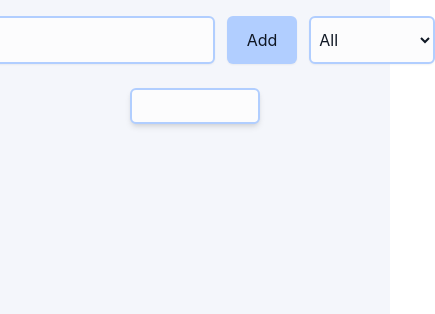
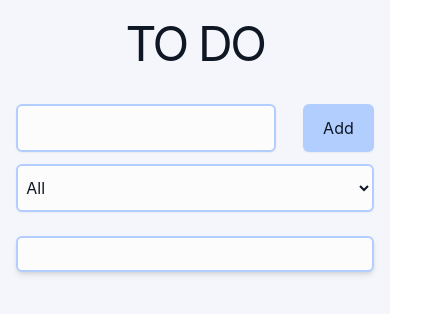
Before and after one commit to tymowskyy/react-to-do, a React (Create React App) app: page / in a window 390 px wide. Shown: the top 314 px of the page, 435 px wide, since content can reach past the window. Built offline with nearby package versions, Linux system fonts and the light colour scheme.

Commit message:
feat: Responsive web design

```diff
--- a/src/App.js
+++ b/src/App.js
@@ -1,4 +1,5 @@
 import { useState, useEffect } from "react";
+import Header from "./components/Header";
 import TaskList from "./components/TaskList";
 import Form from "./components/Form";
 
@@ -54,8 +55,9 @@ function App() {
 
   return (
     <div className="flex flex-col items-center min-h-screen bg-background text-text">
-    <Form addTask={addTask} filter={filter} setFilter={setFilter}></Form>
-    <TaskList tasks={filteredTasks} toggleCompleteTask={toggleCompleteTask} deleteTask={deleteTask} />
+      <Header />
+      <Form addTask={addTask} filter={filter} setFilter={setFilter}></Form>
+      <TaskList tasks={filteredTasks} toggleCompleteTask={toggleCompleteTask} deleteTask={deleteTask} />
     </div>
   );
 }
--- a/src/components/Form.js
+++ b/src/components/Form.js
@@ -5,12 +5,12 @@ const Form = ({ addTask, filter, setFilter }) => {
   const [inputText, setInputText] = useState("");
 
   return (
-    <div className="flex justify-center mt-4 gap-3">
+    <div className="flex justify-between mt-4 gap-3 flex-wrap md:text-lg w-11/12 sm:justify-center">
       <input className="border-2 bg-background-light border-primary rounded-md px-1
-      shadow-sm hover:shadow-md transition duration-200"
+      shadow-sm hover:shadow-md transition duration-200 h-12 md:h-14"
       value={inputText} onChange={event => setInputText(event.target.value)} type="text"></input>
-      <button className="bg-primary px-5 py-3 rounded-md cursor-pointer
-      shadow-sm hover:shadow-md transition duration-200"
+      <button className="bg-primary px-5 rounded-md cursor-pointer
+      shadow-sm hover:shadow-md transition duration-200 h-12 md:h-14"
       onClick={() => {
         if (inputText) {
           addTask(inputText);
@@ -18,7 +18,7 @@ const Form = ({ addTask, filter, setFilter }) => {
         }
       }}>Add</button>
       <select className="rounded-md bg-background-light border-2 border-primary px-1
-      shadow-sm hover:shadow-md transition duration-200"
+      shadow-sm hover:shadow-md transition duration-200 h-12 md:h-14 basis-full sm:basis-auto"
       defaultValue={filter} onChange={event => setFilter(event.target.value)}>
         <option value='all'>All</option>
         <option value='completed'>Completed</option>
--- /dev/null
+++ b/src/components/Header.js
@@ -0,0 +1,7 @@
+import React from "react";
+
+const Header = () => (
+    <h1 className="text-5xl tracking-tighter my-5">TO DO</h1>
+)
+
+export default Header;
--- a/src/components/Task.js
+++ b/src/components/Task.js
@@ -6,20 +6,13 @@ const Task = ({ task, toggleCompleteTask, deleteTask }) => (
     className={`flex items-center justify-between ${task.isCompleted ? "line-through" : ""}`}
   >
     <label className="flex items-center cursor-pointer">
-      <div className="relative">
-        <input
-          type="checkbox"
-          checked={task.isCompleted}
-          onChange={() => toggleCompleteTask(task.id)}
-          className="hidden"
-        />
-        <div className="w-7 h-7 border border-primary rounded-md flex items-center justify-center">
-          {task.isCompleted && (
-            <BiCheck className="text-accent w-6 h-6" />
-          )}
-        </div>
+      <div className="w-7 h-7 border border-primary rounded-md flex items-center justify-center"
+      onClick={()=>toggleCompleteTask(task.id)}>
+        {task.isCompleted && (
+          <BiCheck className="text-accent w-6 h-6" />
+        )}
       </div>
-      <span className="ml-2">{task.title}</span>
+      <span className="ml-2" onClick={()=>toggleCompleteTask(task.id)}>{task.title}</span>
     </label>
     <BiTrash className="w-6 h-6 text-red-600 hover:text-red-800 cursor-pointer" onClick={() => deleteTask(task.id)}/>
   </li>
--- a/src/components/TaskList.js
+++ b/src/components/TaskList.js
@@ -2,7 +2,7 @@ import React from "react";
 import Task from "./Task";
 
 const TaskList = ({ tasks, toggleCompleteTask, deleteTask }) => (
-  <ul className="w-4/12 mt-6 bg-background-light border-2 border-primary rounded-md shadow-md
+  <ul className="w-11/12 md:w-8/12 lg:w-6/12 mt-6 bg-background-light border-2 border-primary rounded-md shadow-md
   p-4 list-none space-y-3">
     {tasks.map(task =>
       <Task
```
